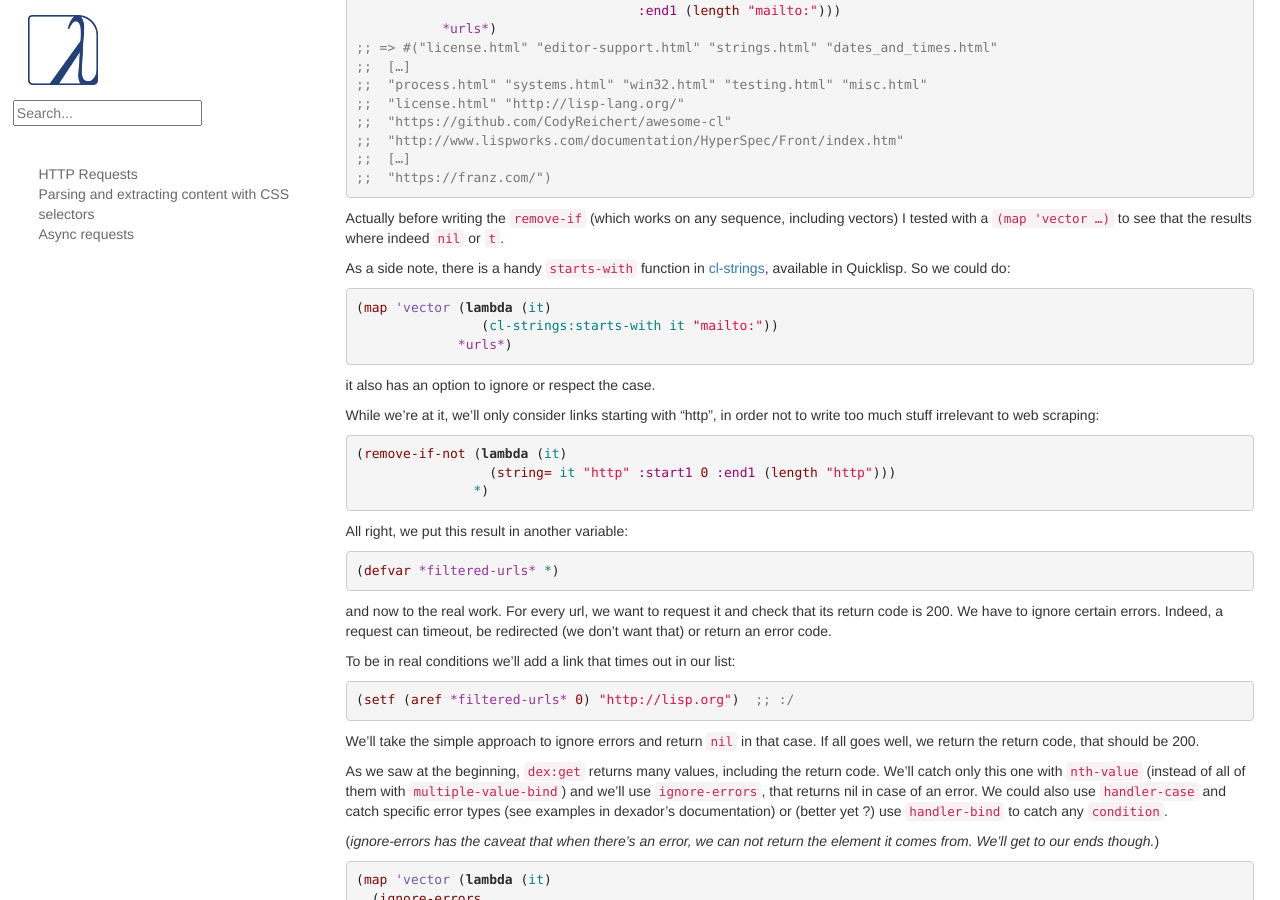
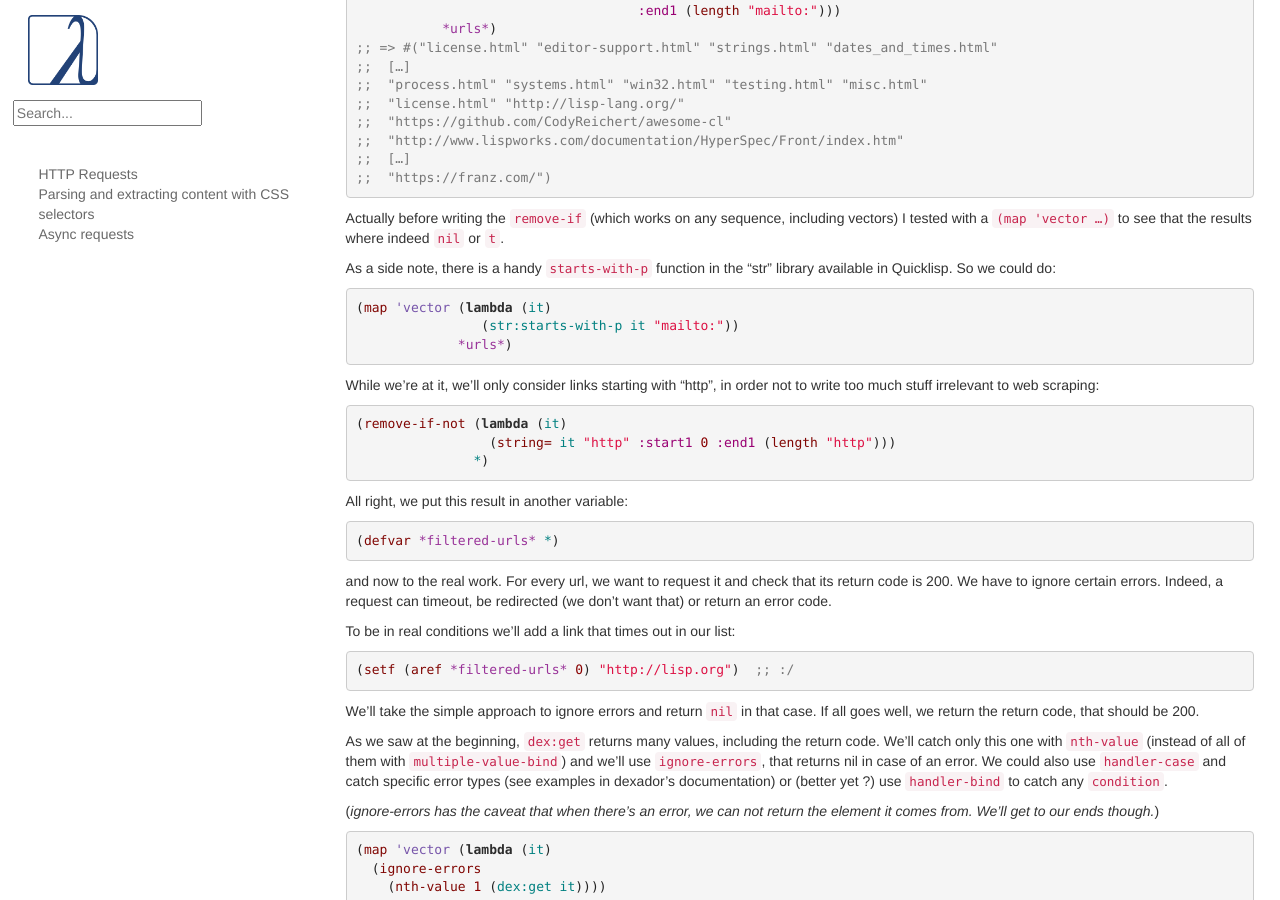
Before and after one commit to LispCookbook/cl-cookbook, a Jekyll site: the page built from web-scraping.md, in a window 1280 px wide and 900 px high, scrolled down 2616 px. Built offline with Jekyll 4.4.1, drawn with Linux system fonts in a browser that asks for light colours.

Commit message:
web scraping: use "str" instead of the long forgotten "cl-strings"

```diff
--- a/web-scraping.md
+++ b/web-scraping.md
@@ -187,17 +187,14 @@ Actually before writing the `remove-if` (which works on any sequence,
 including vectors) I tested with a `(map 'vector …)` to see that the
 results where indeed `nil` or `t`.
 
-As a side note, there is a handy `starts-with` function in
-[cl-strings](https://github.com/diogoalexandrefranco/cl-strings/),
+As a side note, there is a handy `starts-with-p` function in the "str" library
 available in Quicklisp. So we could do:
 
 ~~~lisp
 (map 'vector (lambda (it)
-                (cl-strings:starts-with it "mailto:"))
+                (str:starts-with-p it "mailto:"))
              *urls*)
 ~~~
-
-it also has an option to ignore or respect the case.
 
 While we're at it, we'll only consider links starting with "http", in
 order not to write too much stuff irrelevant to web scraping:
```
